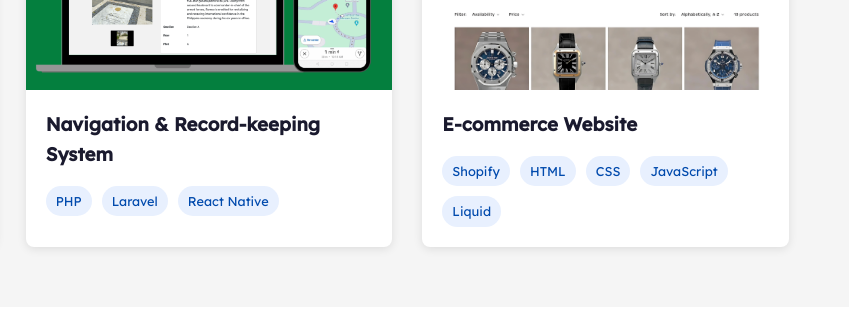
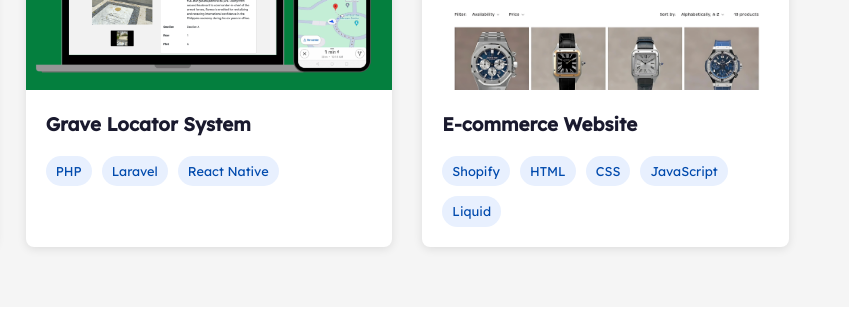
Before and after one commit to patvisda/portfolio-website, a plain HTML site: page index.html in a window 1280 px wide. Shown: the part 3813-4133 px from the top of the page, 431-1280 px from the left. Drawn offline with Linux system fonts and the light colour scheme.

Commit message:
updated project name

```diff
--- a/index.html
+++ b/index.html
@@ -289,7 +289,7 @@
         <div class="project-card">
           <div class="project-img" style="background-image: url('assets/project-2.png');"></div>
           <div class="project-content">
-            <h3>Navigation & Record-keeping System</h3>
+            <h3>Grave Locator System</h3>
             <div class="project-tech">
               <span class="tech-tag">PHP</span>
               <span class="tech-tag">Laravel</span>
```
